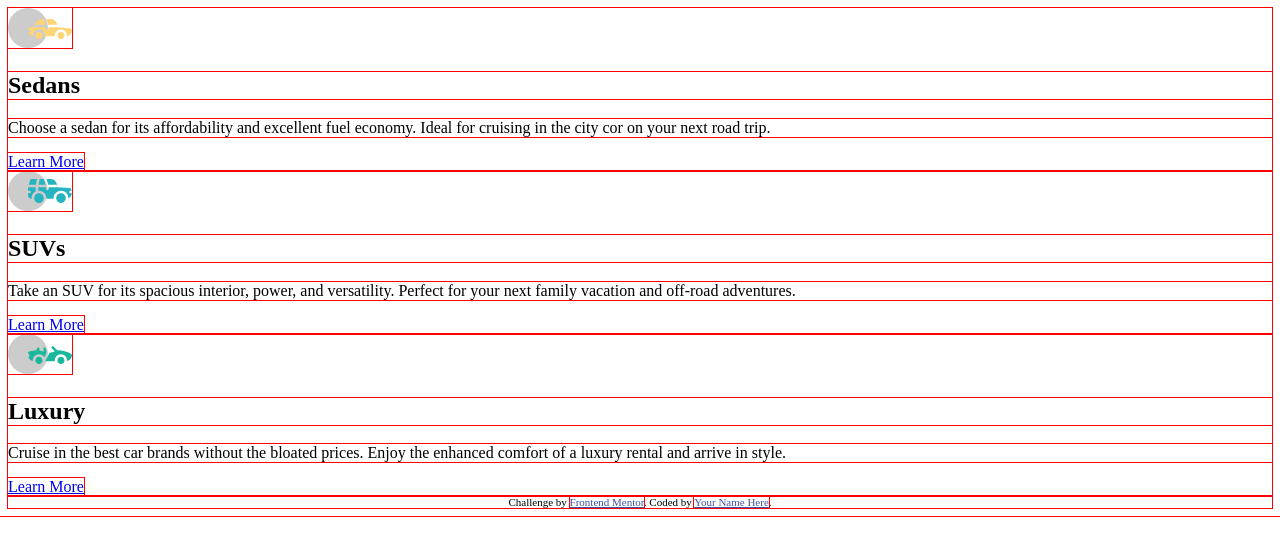
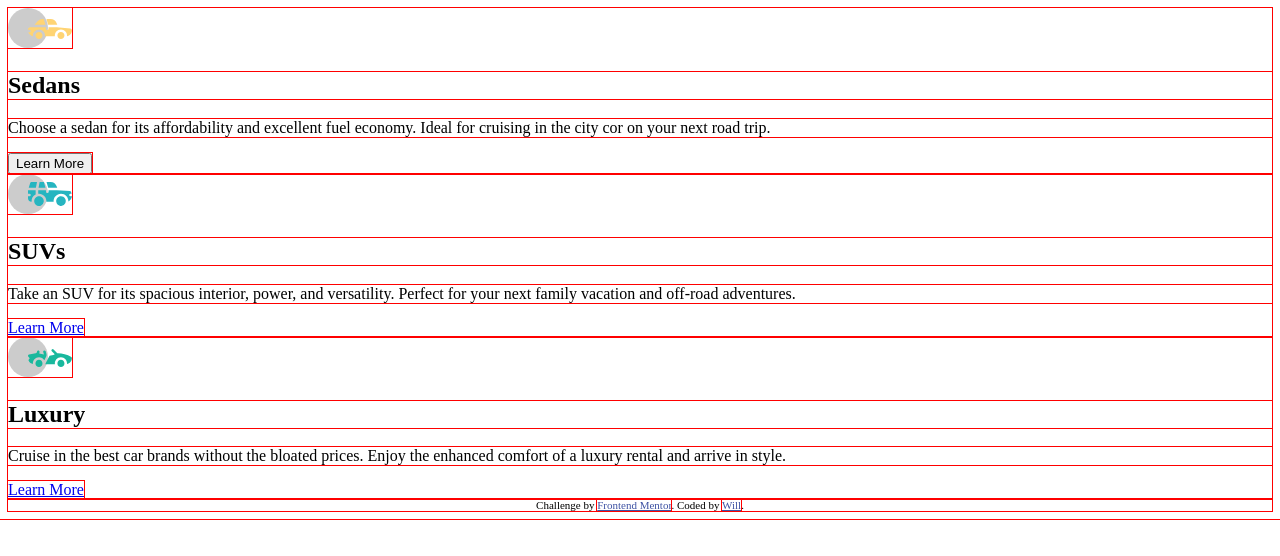
Before and after one commit to wkey1980/FEM_3-column-preview-card-component, a website: page index.html in a window 1280 px wide. Drawn offline with Linux system fonts and the light colour scheme.

Commit message:
Changed html classes

```diff
--- a/index.html
+++ b/index.html
@@ -10,8 +10,6 @@
 	<link rel="preconnect" href="https://fonts.googleapis.com">
 	<link rel="preconnect" href="https://fonts.gstatic.com" crossorigin>
 	<link href="https://fonts.googleapis.com/css2?family=Big+Shoulders+Display:wght@700&family=Lexend+Deca&display=swap" rel="stylesheet">
-
-
 	<link rel="stylesheet" href="./dist/css/style.css">
 
 	<title>Frontend Mentor | 3-column preview card component</title>
@@ -26,40 +24,88 @@
 			color: hsl(228, 45%, 44%);
 		}
 	</style>
-
 </head>
 
 <body>
 
-	<main>
+	<div class="wrapper">
+		<main class="card__container">
 			<section class="sedans">
+				<div class="card">
+					<div class="sedans__container">
 						<img src="./src/images/icon-sedans.svg" alt="Sedans">
 						<h1>Sedans</h1>
 						<p>	Choose a sedan for its affordability and excellent fuel economy. Ideal for cruising in the city cor on your next road trip.</p>
-			<a href="#">Learn More</a>
+						<button href="#">Learn More</button>
+					</div>
+				</div>
 			</section>
 
 			<section class="suvs">
+				<div class="card">
+					<div class="suvs__container">
 						<img src="./src/images/icon-suvs.svg" alt="SUVs">
 						<h1>SUVs</h1>
 						<p>	Take an SUV for its spacious interior, power, and versatility. Perfect for your next family vacation and off-road adventures.</p>
 						<a href="#">Learn More</a>
+					</div>
+				</div>
 			</section>
 
 			<section class="luxury">
+				<div class="card">
+					<div class="luxury__container">
 						<img src="./src/images/icon-luxury.svg" alt="Luxury">
 						<h1>Luxury</h1>
 						<p>	Cruise in the best car brands without the bloated prices. Enjoy the enhanced comfort of a luxury rental and arrive in style.</p>
 						<a href="#">Learn More</a>
+					</div>
+				</div>
 			</section>
 		</main>
-
 		<footer>
 			<div class="attribution">
 				Challenge by <a href="https://www.frontendmentor.io?ref=challenge" target="_blank">Frontend Mentor</a>.
-			Coded by <a href="#">Your Name Here</a>.
+				Coded by <a href="#">Will</a>.
 			</div>
 		</footer>
+	</div>
+
+
+
+
+
+
+
+
+
+
+
+
+
+
+
+
+
+
+
+
+
+			<!-- <main>
+
+			</main> -->
+
+			<!-- <footer>
+
+			</footer> -->
+
+
+
+
+
+
+
+
 
 
 
```
Lines whose indentation alone changed are shown as unchanged.
